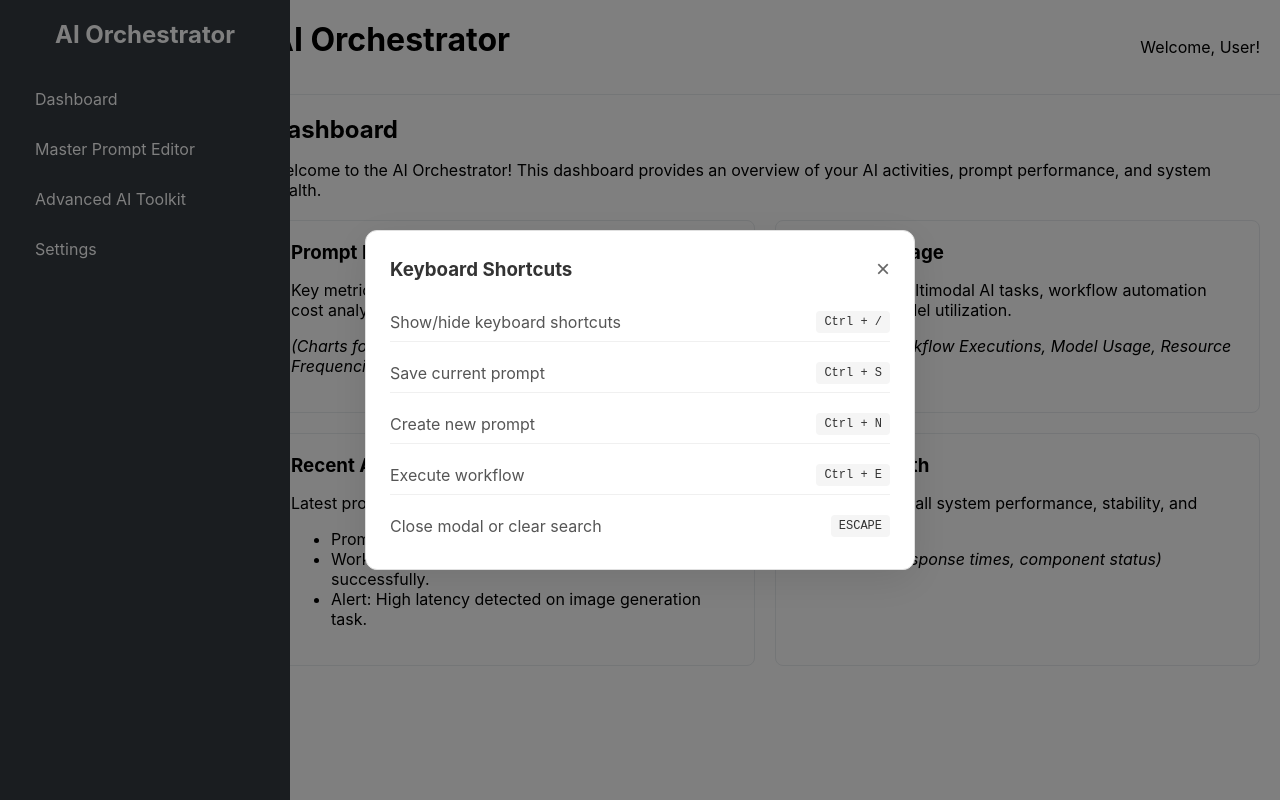
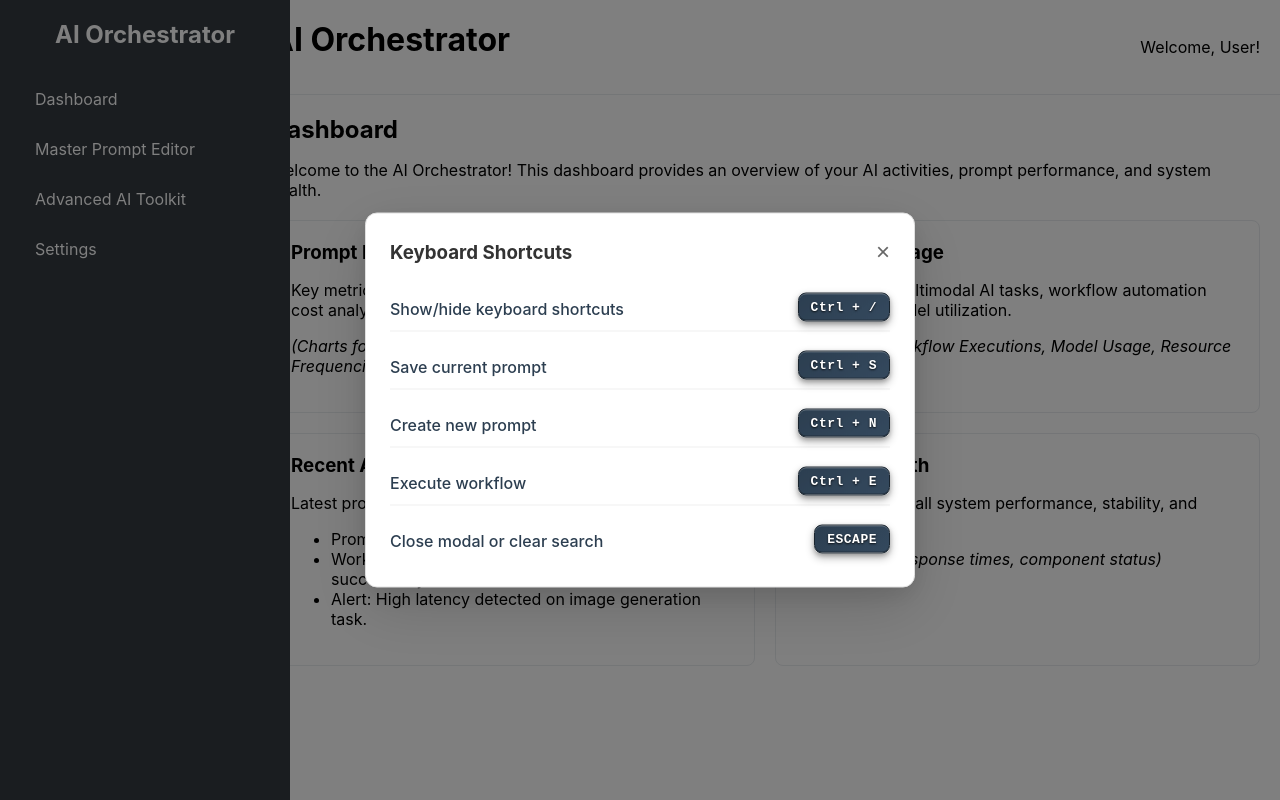
Before and after one commit to GizzZmo/Master-Prompt-Editor, a React (Vite) app: page / in a window 1280 px wide. Both pictures are taken after a click on the button "Show keyboard shortcuts". Built offline with nearby package versions, Linux system fonts and the light colour scheme; no server answers.

Commit message:
Implement 3D high-contrast styling for keyboard shortcuts with hover effects
Co-authored-by: GizzZmo <8039975+GizzZmo@users.noreply.github.com>

```diff
--- a/src/components/ui/KeyboardShortcuts.tsx
+++ b/src/components/ui/KeyboardShortcuts.tsx
@@ -9,6 +9,52 @@ interface KeyboardShortcut {
 interface KeyboardShortcutsProps {
   shortcuts: KeyboardShortcut[];
 }
+
+// Component for individual keyboard shortcut badge with hover effects
+const ShortcutBadge: React.FC<{ shortcut: string }> = ({ shortcut }) => {
+  const [isHovered, setIsHovered] = useState(false);
+
+  return (
+    <div
+      style={{
+        background: isHovered
+          ? 'linear-gradient(145deg, #3498db, #2980b9)'
+          : 'linear-gradient(145deg, #2c3e50, #34495e)',
+        padding: '6px 12px',
+        borderRadius: '8px',
+        fontSize: '13px',
+        fontFamily: 'monospace',
+        fontWeight: 'bold',
+        color: '#ffffff',
+        textShadow: '0 1px 2px rgba(0, 0, 0, 0.8)',
+        boxShadow: isHovered
+          ? `
+            0 6px 12px rgba(0, 0, 0, 0.4),
+            0 3px 6px rgba(0, 0, 0, 0.3),
+            inset 0 1px 0 rgba(255, 255, 255, 0.3),
+            inset 0 -1px 0 rgba(0, 0, 0, 0.4)
+          `
+          : `
+            0 4px 8px rgba(0, 0, 0, 0.3),
+            0 2px 4px rgba(0, 0, 0, 0.2),
+            inset 0 1px 0 rgba(255, 255, 255, 0.2),
+            inset 0 -1px 0 rgba(0, 0, 0, 0.3)
+          `,
+        border: isHovered ? '1px solid #1e3a8a' : '1px solid #1a252f',
+        transform: isHovered ? 'translateY(-2px)' : 'translateY(-1px)',
+        transition: 'all 0.2s ease',
+        minWidth: 'fit-content',
+        letterSpacing: '0.5px',
+        cursor: 'default',
+        userSelect: 'none',
+      }}
+      onMouseEnter={() => setIsHovered(true)}
+      onMouseLeave={() => setIsHovered(false)}
+    >
+      {shortcut}
+    </div>
+  );
+};
 
 const KeyboardShortcuts: React.FC<KeyboardShortcutsProps> = ({ shortcuts }) => {
   const [isVisible, setIsVisible] = useState(false);
@@ -147,7 +193,7 @@ const KeyboardShortcuts: React.FC<KeyboardShortcutsProps> = ({ shortcuts }) => {
           width: '90%',
           maxHeight: '80vh',
           overflowY: 'auto',
-          boxShadow: '0 10px 40px rgba(0, 0, 0, 0.1)',
+          boxShadow: '0 20px 60px rgba(0, 0, 0, 0.15), 0 8px 25px rgba(0, 0, 0, 0.1)',
           zIndex: 1001,
         }}
         role="dialog"
@@ -184,19 +230,8 @@ const KeyboardShortcuts: React.FC<KeyboardShortcutsProps> = ({ shortcuts }) => {
                 borderBottom: index < shortcuts.length - 1 ? '1px solid #f0f0f0' : 'none',
               }}
             >
-              <span style={{ color: '#555' }}>{shortcut.description}</span>
-              <div
-                style={{
-                  backgroundColor: '#f5f5f5',
-                  padding: '4px 8px',
-                  borderRadius: '4px',
-                  fontSize: '12px',
-                  fontFamily: 'monospace',
-                  color: '#333',
-                }}
-              >
-                {formatShortcut(shortcut.key)}
-              </div>
+              <span style={{ color: '#2c3e50', fontWeight: '500' }}>{shortcut.description}</span>
+              <ShortcutBadge shortcut={formatShortcut(shortcut.key)} />
             </div>
           ))}
         </div>
```
